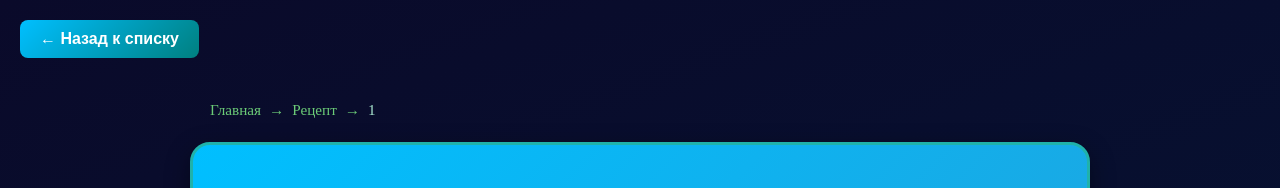
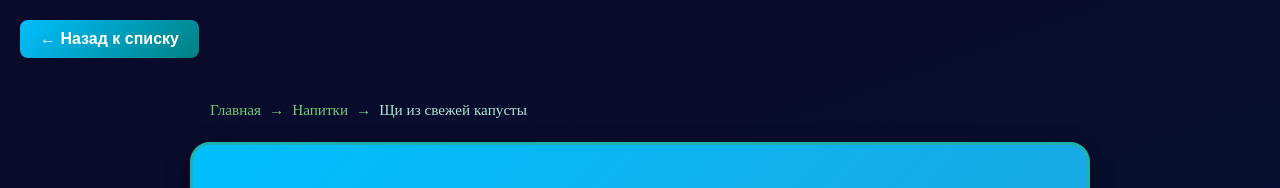
Before and after one commit to svideoproekt-ship-it/russka-kuhnya-9551, a React (Vite) app: page /recipe/1 in a window 1280 px wide. Shown: the top 188 px of the page. Built offline with nearby package versions, Linux system fonts and the light colour scheme; a web font is replaced by a local one.

Commit message:
Улучшение кода

```diff
--- a/src/components/Breadcrumbs.jsx
+++ b/src/components/Breadcrumbs.jsx
@@ -1,45 +1,39 @@
 import { Link, useLocation } from 'react-router-dom';
 
-const Breadcrumbs = () => {
+const Breadcrumbs = ({ recipeTitle = null, categoryName = null, categoryPath = null }) => {
   const location = useLocation();
   const pathnames = location.pathname.split('/').filter(x => x);
 
-  // Не показывать на главной
   if (pathnames.length === 0) return null;
 
-  // Маппинг путей на названия (без "Категория -")
   const pathMap = {
-    'baking': 'Выпечка',
-    'meat': 'Мясо',
-    'fish': 'Рыба',
-    'snacks': 'Закуски',
-    'desserts': 'Десерты',
-    'drinks': 'Напитки',
-    'dough': 'Тесто',
-    'porridge': 'Каши',
-    'soups': 'Супы',
-    'recipe': 'Рецепт',
-    'kitchen-hacks': 'Кухонные хитрости',
-    'world-cuisines': 'Вкусы мира',
-    'seasonal-dishes': 'Блюда сезона',
-    'about': 'О проекте',
-    'contacts': 'Контакты',
+    'baking': 'Выпечка', 'meat': 'Мясо', 'fish': 'Рыба', 'snacks': 'Закуски',
+    'desserts': 'Десерты', 'drinks': 'Напитки', 'dough': 'Тесто', 'porridge': 'Каши',
+    'soups': 'Супы', 'kitchen-hacks': 'Кухонные хитрости', 'world-cuisines': 'Вкусы мира',
+    'seasonal-dishes': 'Блюда сезона', 'about': 'О проекте', 'contacts': 'Контакты',
     'privacy': 'Политика конфиденциальности'
   };
 
-  // Построить хлебные крошки (пропускаем 'category' в пути)
-  const breadcrumbs = [
+  // Базовые крошки
+  let breadcrumbs = [
     { name: 'Главная', path: '/' },
     ...pathnames
-      .filter(name => name !== 'category') // Убираем 'category' из пути
-      .map((name, index) => {
+      .filter(name => name !== 'category' && name !== 'recipe')
+      .map((name) => {
         const path = `/${pathnames.slice(0, pathnames.indexOf(name) + 1).join('/')}`;
-        const displayName = pathMap[name] || name;
-        return { name: displayName, path };
+        return { name: pathMap[name] || name, path };
       })
   ];
 
-  // Schema разметка BreadcrumbList
+  // Если это страница рецепта и мы передали categoryName и recipeTitle
+  if (recipeTitle && categoryName && categoryPath) {
+    breadcrumbs = [
+      { name: 'Главная', path: '/' },
+      { name: categoryName, path: categoryPath },
+      { name: recipeTitle, path: null } // null значит не кликабельно
+    ];
+  }
+
   const schemaData = {
     "@context": "https://schema.org",
     "@type": "BreadcrumbList",
@@ -47,41 +41,23 @@ const Breadcrumbs = () => {
       "@type": "ListItem",
       "position": index + 1,
       "name": item.name,
-      "item": `https://russka-kuhnya-9551.vercel.app${item.path}`
+      "item": item.path ? `https://russka-kuhnya-9551.vercel.app${item.path}` : undefined
     }))
   };
 
   return (
     <>
-      {/* Schema разметка */}
-      <script type="application/ld+json">
-        {JSON.stringify(schemaData)}
-      </script>
-
-      {/* Визуальные хлебные крошки */}
-      <nav style={{
-        maxWidth: '900px',
-        margin: '20px auto',
-        padding: '0 20px',
-        fontSize: '0.95rem',
-        color: '#B8D4B8'
-      }}>
+      <script type="application/ld+json">{JSON.stringify(schemaData)}</script>
+      <nav style={{ maxWidth: '900px', margin: '20px auto', padding: '0 20px', fontSize: '0.95rem', color: '#B8D4B8' }}>
         {breadcrumbs.map((item, index) => (
           <span key={index}>
             {index > 0 && <span style={{ margin: '0 8px', color: '#6BCB77' }}>→</span>}
-            {index === breadcrumbs.length - 1 ? (
+            {!item.path ? (
               <span style={{ color: '#A8E6CF', fontWeight: '500' }}>{item.name}</span>
             ) : (
-              <Link
-                to={item.path}
-                style={{
-                  color: '#6BCB77',
-                  textDecoration: 'none',
-                  transition: 'color 0.3s ease'
-                }}
+              <Link to={item.path} style={{ color: '#6BCB77', textDecoration: 'none' }}
                 onMouseOver={e => e.target.style.color = '#A8E6CF'}
-                onMouseOut={e => e.target.style.color = '#6BCB77'}
-              >
+                onMouseOut={e => e.target.style.color = '#6BCB77'}>
                 {item.name}
               </Link>
             )}
--- a/src/pages/RecipePage.jsx
+++ b/src/pages/RecipePage.jsx
@@ -138,7 +138,11 @@ const ogImage = image
           ← Назад к списку
         </button>
 
-<Breadcrumbs />
+<Breadcrumbs
+  recipeTitle={title}
+  categoryName="Напитки" // *См. примечание ниже*
+  categoryPath="/category/drinks"
+/>
 
         <div style={{ maxWidth: '900px', margin: '0 auto', padding: '30px', background: 'linear-gradient(135deg, #00BFFF, #4682B4)', border: '3px solid #20B2AA', borderRadius: '20px', boxShadow: '0 8px 25px rgba(0,0,0,0.4)' }}>
 
```
